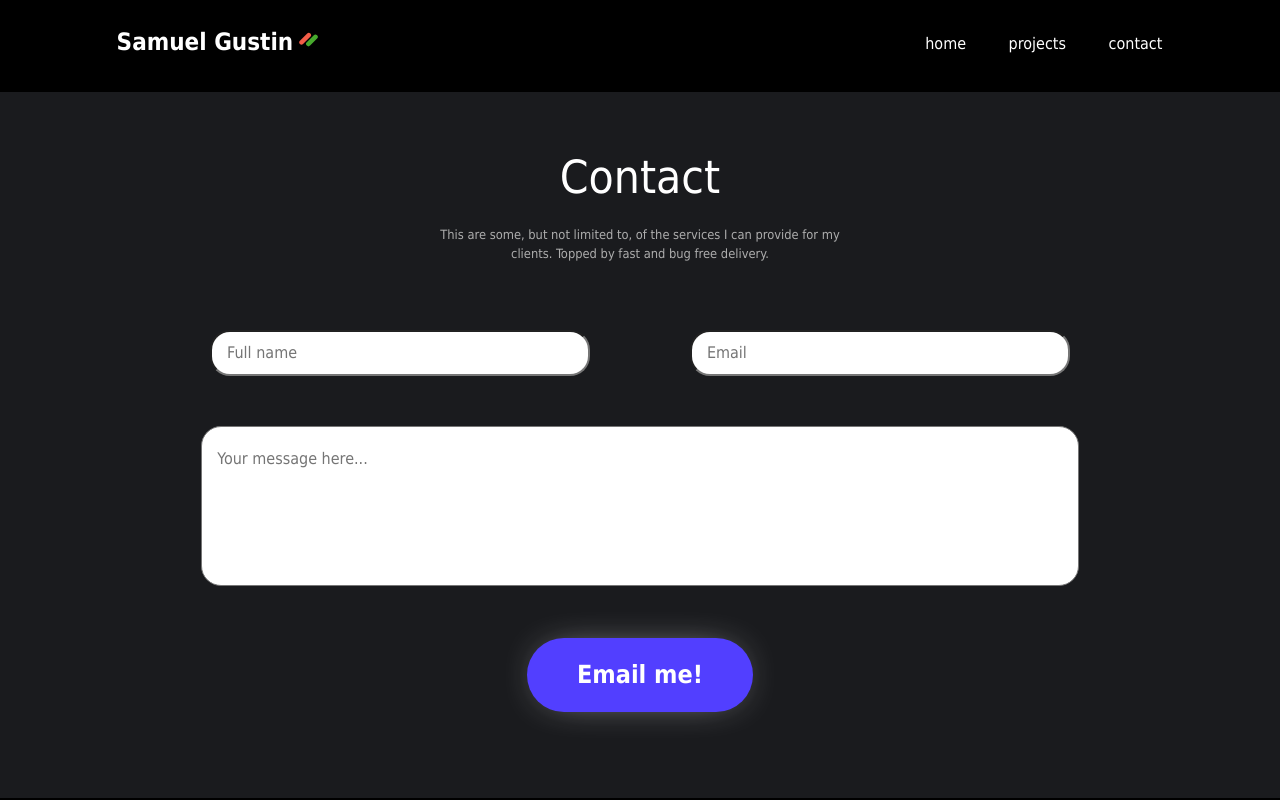
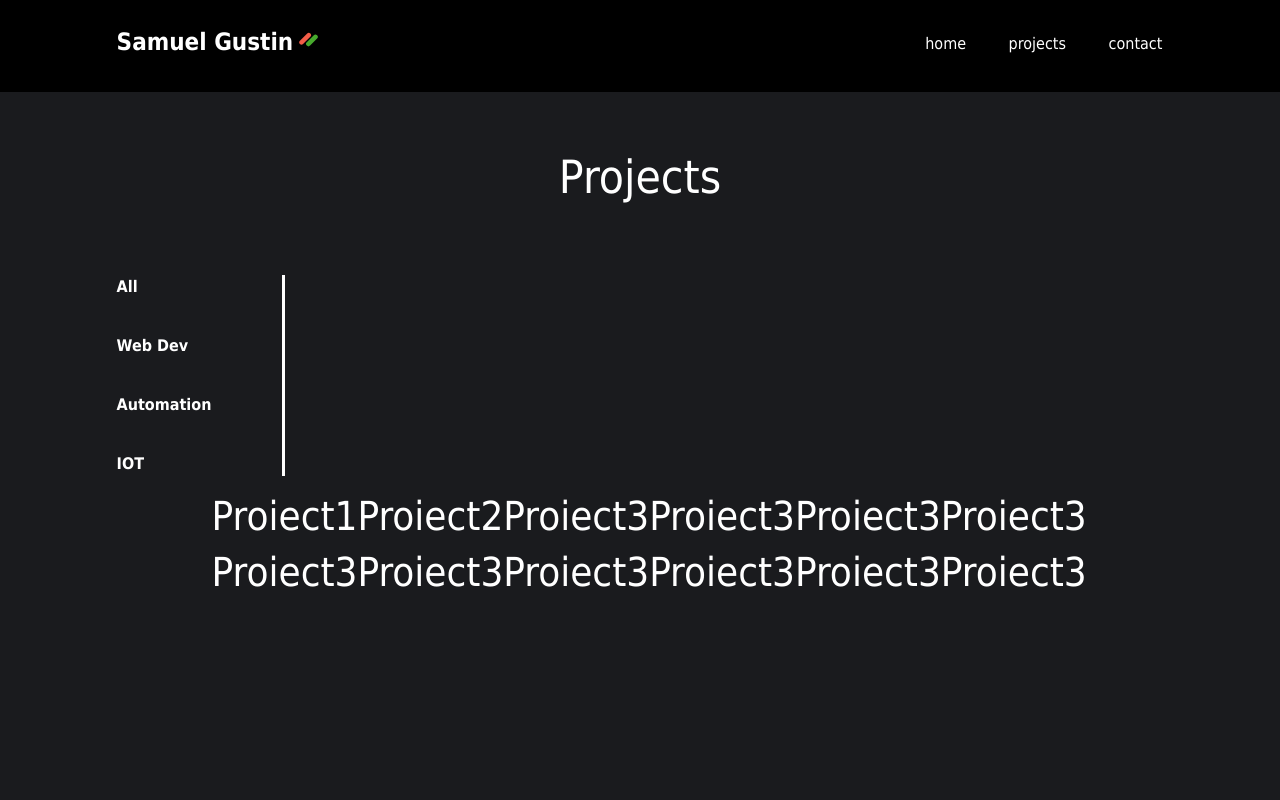
Before and after one commit to BlindBMan/Portfolio-Website, a React (Create React App) app in the folder portfolio_website/: page / in a window 1280 px wide. Shown: the top 800 px of the page. Built offline with nearby package versions, Linux system fonts and the light colour scheme.

Commit message:
base layout
project component page
projects main container
individual project component

```diff
--- a/portfolio_website/src/components/contact-page/email-form/EmailForm.css
+++ b/portfolio_website/src/components/contact-page/email-form/EmailForm.css
@@ -32,7 +32,7 @@ input:not(:first-child) {
 }
 
 input:focus {
-    border: none;
+    outline: none;
 }
 
 textarea {
--- a/portfolio_website/src/components/home-page/services/Services.js
+++ b/portfolio_website/src/components/home-page/services/Services.js
@@ -17,7 +17,7 @@ export default function Services() {
                     </p>
                 </div>
 
-                <div className=" row service-components">
+                <div className="row service-components">
                     <ServiceComponent
                         title="Web Development"
                         content=""
--- /dev/null
+++ b/portfolio_website/src/components/projects-page/Projects.css
@@ -0,0 +1,4 @@
+
+#projects-container {
+    /*height: 100%;*/
+}
--- /dev/null
+++ b/portfolio_website/src/components/projects-page/Projects.js
@@ -0,0 +1,17 @@
+import React from 'react'
+import './Projects.css'
+import Header from "../header/Header";
+import Footer from "../footer/Footer";
+import ProjectsContent from "./ProjectsContent/ProjectsContent";
+
+export default function Projects() {
+    return (
+        <div id="projects-container"
+             className=".container-fluid"
+        >
+            <Header />
+            <ProjectsContent />
+            <Footer />
+        </div>
+    )
+}
--- /dev/null
+++ b/portfolio_website/src/components/projects-page/ProjectsContent/IndividualProject/IndividualProject.js
@@ -0,0 +1,10 @@
+import React from 'react'
+import './IndividualProject.css'
+
+export default function IndividualProject(props) {
+    return (
+        <div className="individual-project">
+            <h1>{props.title}</h1>
+        </div>
+    )
+}
--- /dev/null
+++ b/portfolio_website/src/components/projects-page/ProjectsContent/ProjectsContent.css
@@ -0,0 +1,32 @@
+
+#projects-content {
+    height: 100vh;
+    background-color: #1A1B1E;
+}
+
+#main-container {
+    padding-left: 9.11vw;
+}
+
+#individual-projects {
+    margin-left: 110px;
+    width: 1000px;
+}
+
+.title {
+    text-align: center;
+    padding-top: 7.21vh;
+    padding-bottom: 1.57vh;
+    font-size: 3.58vw;
+}
+
+.categories-menu {
+    list-style: none;
+    padding-left: 0;
+    font-weight: bold;
+    border-right: 3px solid white;
+}
+
+li:not(:first-child) {
+    margin-top: 35px;
+}
--- /dev/null
+++ b/portfolio_website/src/components/projects-page/ProjectsContent/ProjectsContent.js
@@ -0,0 +1,43 @@
+import React from 'react'
+import './ProjectsContent.css'
+import IndividualProject from "./IndividualProject/IndividualProject";
+
+export default function ProjectsContent() {
+    return (
+        <div id="projects-content" className=".container-fluid d-flex flex-column">
+            <div className="flex-column row"
+                 style={{marginBottom: "50px"}}
+            >
+                <h1 className="title align-self-center">
+                    Projects
+                </h1>
+            </div>
+
+            <div id="main-container" className="row">
+                <div className="flex-column col-sm-2">
+                    <ul className="categories-menu">
+                        <li>All</li>
+                        <li>Web Dev</li>
+                        <li>Automation</li>
+                        <li>IOT</li>
+                    </ul>
+                </div>
+
+                <div id="individual-projects" className="d-flex flex-wrap">
+                    <IndividualProject title="Proiect1" />
+                    <IndividualProject title="Proiect2" />
+                    <IndividualProject title="Proiect3" />
+                    <IndividualProject title="Proiect3" />
+                    <IndividualProject title="Proiect3" />
+                    <IndividualProject title="Proiect3" />
+                    <IndividualProject title="Proiect3" />
+                    <IndividualProject title="Proiect3" />
+                    <IndividualProject title="Proiect3" />
+                    <IndividualProject title="Proiect3" />
+                    <IndividualProject title="Proiect3" />
+                    <IndividualProject title="Proiect3" />
+                </div>
+            </div>
+        </div>
+    )
+}
--- a/portfolio_website/src/index.js
+++ b/portfolio_website/src/index.js
@@ -4,11 +4,11 @@ import './index.css';
 // import App from './App';
 import reportWebVitals from './reportWebVitals';
 
-import Contact from "./components/contact-page/Contact";
+import Projects from "./components/projects-page/Projects";
 
 ReactDOM.render(
   <React.StrictMode>
-    <Contact />
+    <Projects />
   </React.StrictMode>,
   document.getElementById('root')
 );
```
Also changed, not shown: portfolio_website/src/components/projects-page/ProjectsContent/IndividualProject/IndividualProject.css (added).
